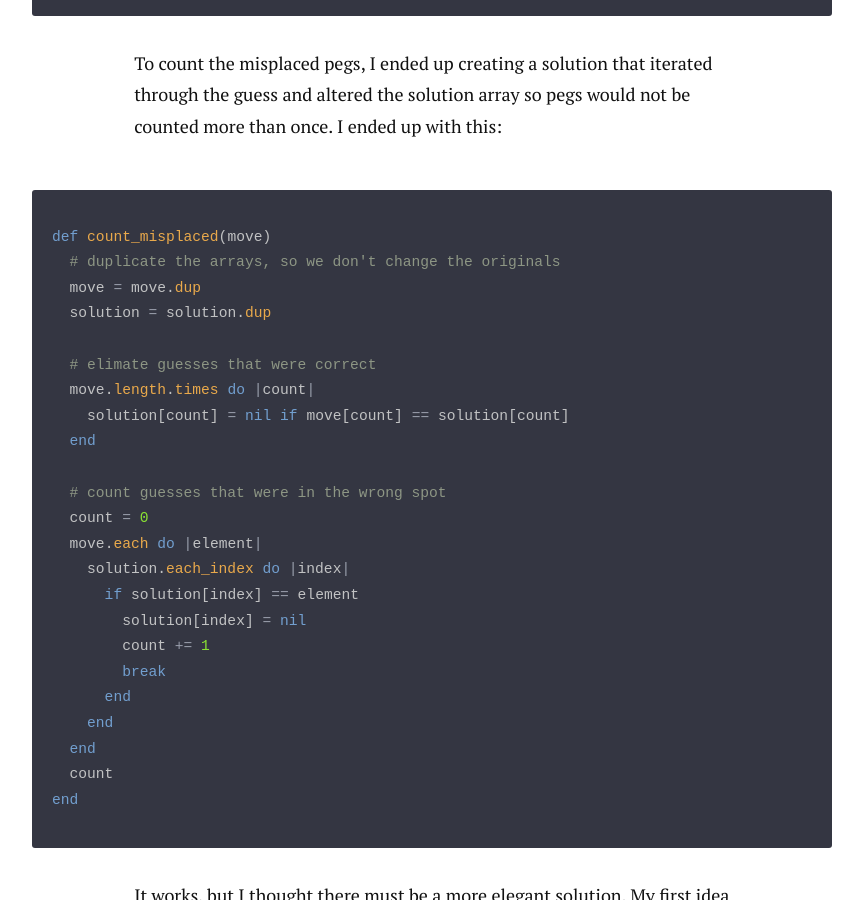
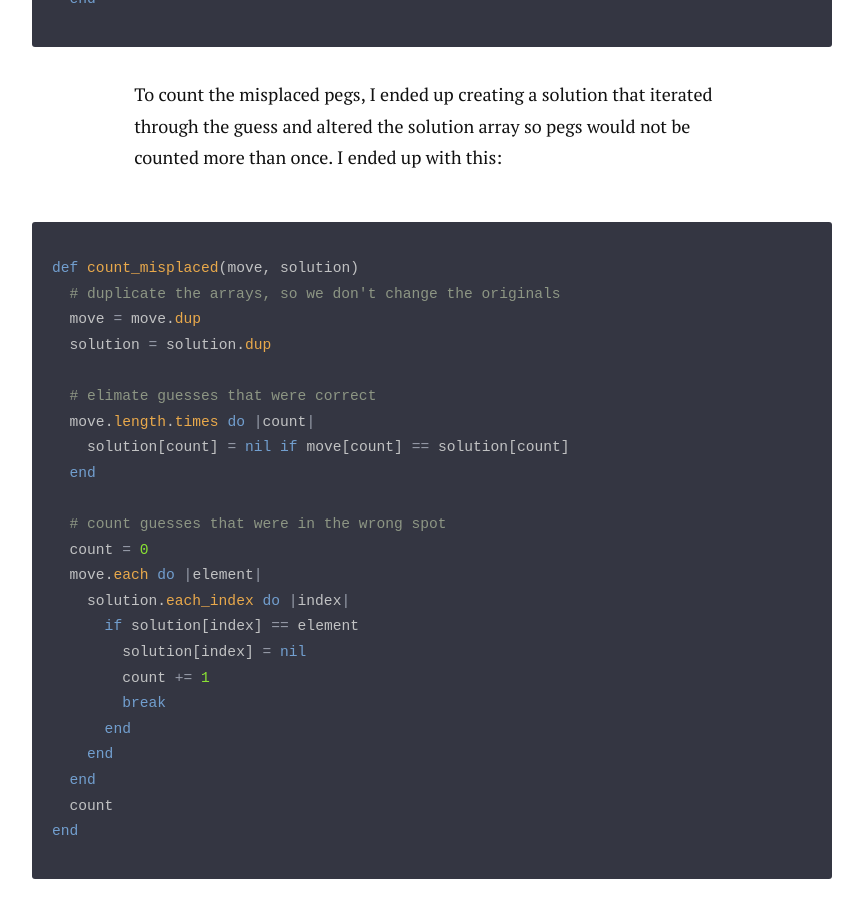
Before and after one commit to philipcolejohnson/philipcolejohnson.github.io, a Jekyll site: the page built from _posts/2016-07-10-smooth_operator.markdown, in a window 1280 px wide and 900 px high, scrolled down 1355 px. Shown: the whole window, without its empty margins (208-1071 px from the left). Built offline with Jekyll 4.4.1, drawn with Linux system fonts in a browser that asks for light colours; nearby versions of some CDN libraries.

Commit message:
And correct a few more small mistakes

```diff
--- a/_posts/2016-07-10-smooth_operator.markdown
+++ b/_posts/2016-07-10-smooth_operator.markdown
@@ -8,7 +8,8 @@
 
 [ (1)red (2)yellow (3)blue   (4)blue   (5)red (6)yellow ]<br>
 
- and the player's guess was:<br>
+and the player's guess was:<br>
+<br>
 [ (1)red (2)blue   (3)yellow (4)yellow (5)red (6)yellow ]<br>
 
 This means that positions 1, 5, and 6 are exactly correct. Meanwhile, in the player's guess, peg 2 should be in position 3, and 3 should be in 2. Finally, position 4 is completely wrong. To sum up, we have 3 correct and 2 misplaced pegs.
@@ -28,7 +29,7 @@
 To count the misplaced pegs, I ended up creating a solution that iterated through the guess and altered the solution array so pegs would not be counted more than once. I ended up with this:
 
 {% highlight ruby %}
-def count_misplaced(move)
+def count_misplaced(move, solution)
   # duplicate the arrays, so we don't change the originals
   move = move.dup
   solution = solution.dup
```
